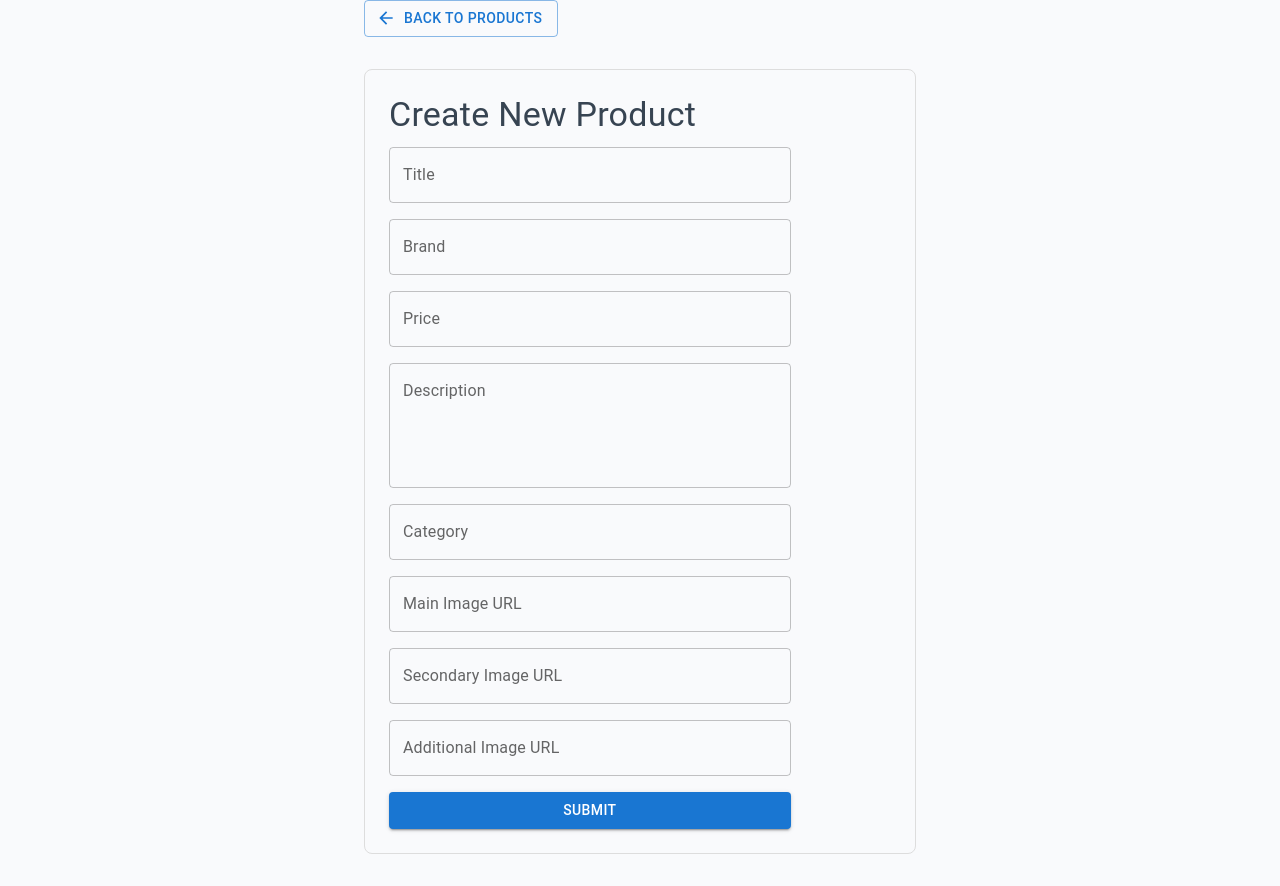
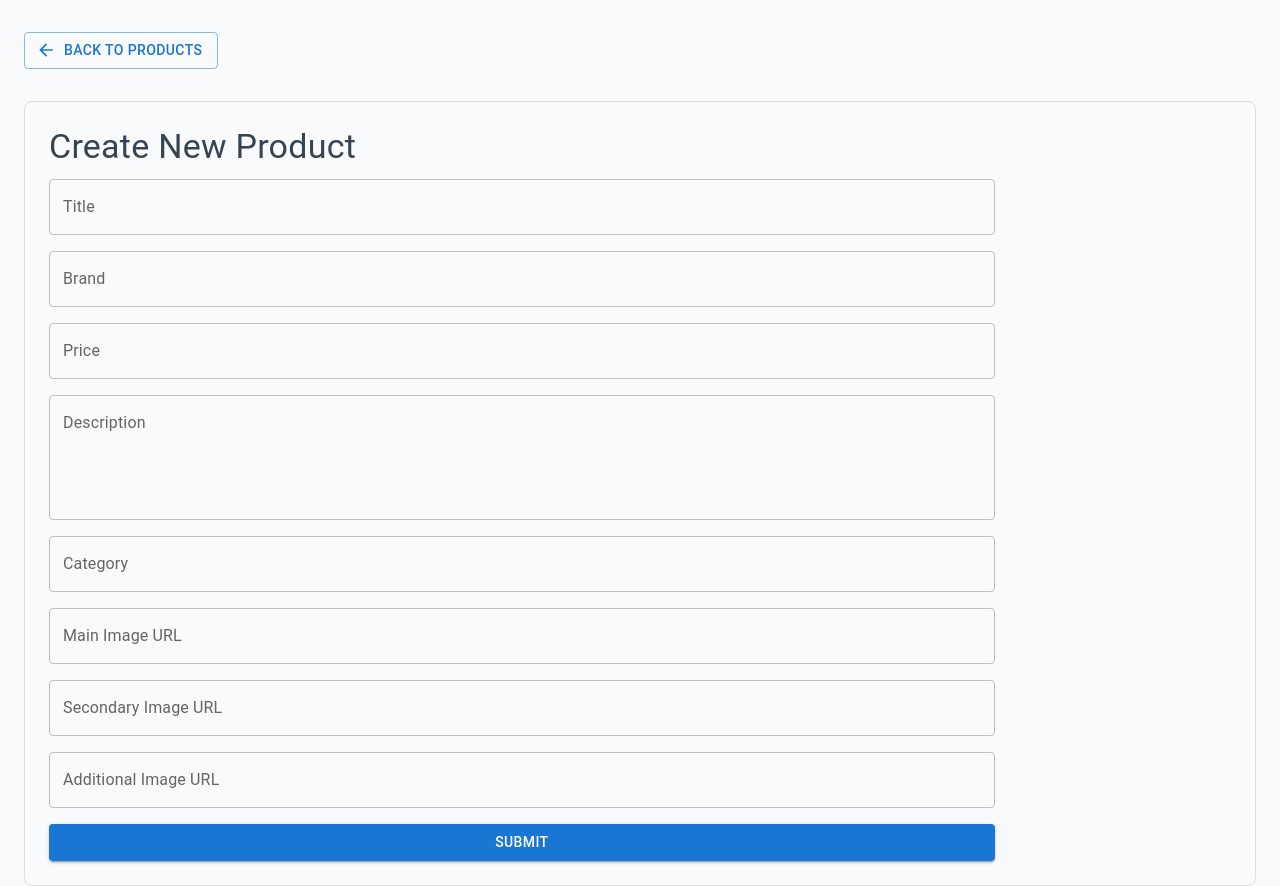
Before and after one commit to VictoryPashkova/e-commerce-spa, a React (Vite) app: page /products in a window 1280 px wide. Both pictures are taken after a click on the button "CREATE PRODUCT". Before the commit the page ends 854 px from the top, so only its background shows below. Built offline with nearby package versions, Linux system fonts and the light colour scheme; no server answers.

Commit message:
fix(CreateProductPage): fixed styles

```diff
--- a/src/pages/CreateProductPage.tsx
+++ b/src/pages/CreateProductPage.tsx
@@ -2,39 +2,27 @@ import React from 'react';
 import { useForm } from 'react-hook-form';
 import { useDispatch, useSelector } from 'react-redux';
 import { useNavigate } from 'react-router-dom';
-import { Box, Button, TextField, Typography, Container, Grid } from '@mui/material';
-import { object, string, number, array } from 'yup';
+import { Box, Button, TextField, Typography, Container } from '@mui/material';
+import Grid from '@mui/material/Grid2';
+import ArrowBackIcon from '@mui/icons-material/ArrowBack';
+import { object, string, number } from 'yup';
 import { yupResolver } from '@hookform/resolvers/yup';
-import ArrowBackIcon from '@mui/icons-material/ArrowBack';
 import routes from '../routes';
 import { addNewProduct } from '../redux/reducers/app/productsSlice';
 import { selectProducts } from '../redux/reducers/selectors';
 import createUniqId from '../utils/ createUniqueId';
+import { FormValues } from '../types';
 
-// Определение схемы валидации с использованием yup
 const schema = object({
   title: string().required('Title is required'),
   price: number().required('Price is required').positive('Price must be positive'),
   description: string().required('Description is required'),
   category: string().required('Category is required'),
   mainImage: string().required('Main image URL is required').url('Invalid URL'),
-  secondaryImage: string().required('Main image URL is required').url('At least one additional image URL is required'),
-  additionalImage: string().url('Invalid URL'),
+  secondaryImage: string().required('Secondary image URL is required').url('At least one additional image URL is required'),
+  additionalImage: string().url('Invalid URL').required('Additional image URL is required'),
   brand: string().required('Brand is required'),
 });
-
-type FormValues = {
-  title: string;
-  price: number;
-  description: string;
-  category: string;
-  mainImage: string;
-  secondaryImage: string;
-  additionalImage: string;
-  brand: string;
-};
-
-
 
 const CreateProductPage: React.FC = () => {
   const dispatch = useDispatch();
@@ -49,18 +37,18 @@ const CreateProductPage: React.FC = () => {
     const { title, price, description, category, mainImage, secondaryImage, additionalImage, brand } = data;
     const images = [mainImage, secondaryImage, additionalImage];
     const id = createUniqId(products);
-      console.log(id);
     const newProduct = { title, price: Number(price), description, category, images, id, brand, isFavorite: false };
     dispatch(addNewProduct(newProduct));
     navigate(routes.products());
   };
 
   return (
-      <Container maxWidth="sm">
+    <Container maxWidth="xl">
       <Button
         startIcon={<ArrowBackIcon />}
         variant="outlined"
         onClick={() => navigate(routes.products())}
+        sx={{ mt: 4 }}
       >
         Back to products
       </Button>
@@ -70,7 +58,7 @@ const CreateProductPage: React.FC = () => {
         </Typography>
         <form onSubmit={handleSubmit(onSubmit)}>
           <Grid container spacing={2}>
-              <Grid item xs={12}>
+            <Grid size={12}>
               <TextField
                 fullWidth
                 label="Title"
@@ -80,7 +68,7 @@ const CreateProductPage: React.FC = () => {
                 helperText={errors.title?.message}
               />
             </Grid>
-              <Grid item xs={12}>
+            <Grid size={12}>
               <TextField
                 fullWidth
                 label="Brand"
@@ -90,7 +78,7 @@ const CreateProductPage: React.FC = () => {
                 helperText={errors.brand?.message}
               />
             </Grid>
-              <Grid item xs={12}>
+            <Grid size={12}>
               <TextField
                 fullWidth
                 label="Price"
@@ -101,7 +89,7 @@ const CreateProductPage: React.FC = () => {
                 helperText={errors.price?.message}
               />
             </Grid>
-              <Grid item xs={12}>
+            <Grid size={12}>
               <TextField
                 fullWidth
                 label="Description"
@@ -113,7 +101,7 @@ const CreateProductPage: React.FC = () => {
                 helperText={errors.description?.message}
               />
             </Grid>
-              <Grid item xs={12}>
+            <Grid size={12}>
               <TextField
                 fullWidth
                 label="Category"
@@ -123,7 +111,7 @@ const CreateProductPage: React.FC = () => {
                 helperText={errors.category?.message}
               />
             </Grid>
-              <Grid item xs={12}>
+            <Grid size={12}>
               <TextField
                 fullWidth
                 label="Main Image URL"
@@ -133,7 +121,7 @@ const CreateProductPage: React.FC = () => {
                 helperText={errors.mainImage?.message}
               />
             </Grid>
-              <Grid item xs={12}>
+            <Grid size={12}>
               <TextField
                 fullWidth
                 label="Secondary Image URL"
@@ -143,7 +131,7 @@ const CreateProductPage: React.FC = () => {
                 helperText={errors.secondaryImage?.message}
               />
             </Grid>
-              <Grid item xs={12}>
+            <Grid size={12}>
               <TextField
                 fullWidth
                 label="Additional Image URL"
@@ -153,8 +141,7 @@ const CreateProductPage: React.FC = () => {
                 helperText={errors.additionalImage?.message}
               />
             </Grid>
-
-              <Grid item xs={12}>
+            <Grid size={12}>
               <Button
                 type="submit"
                 variant="contained"
```
Also changed, not shown: src/types.tsx (+11 -0 lines). Lines whose indentation alone changed are shown as unchanged.
